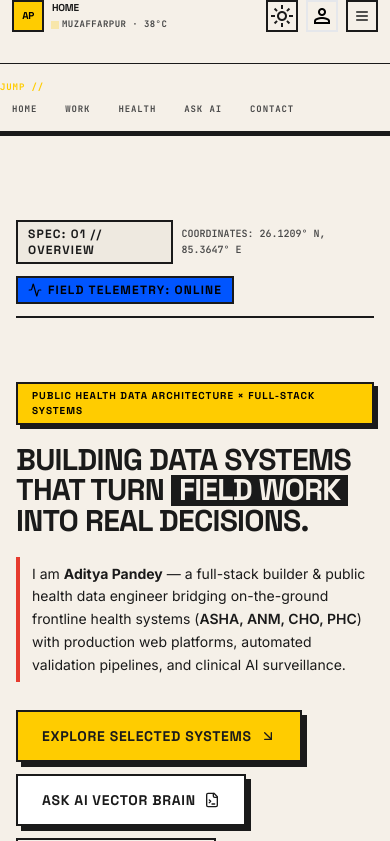
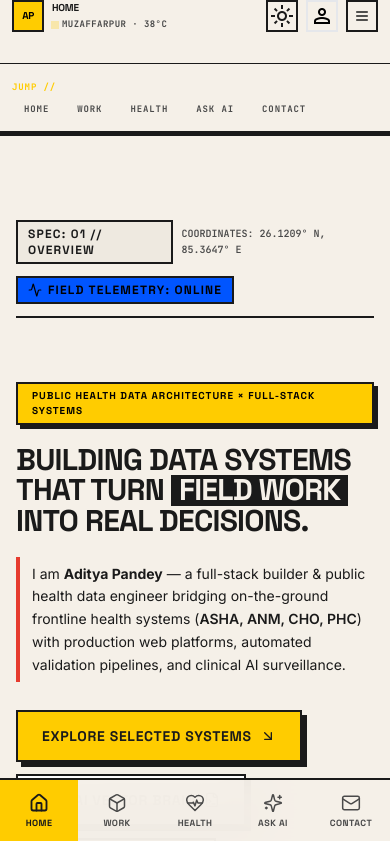
Before and after one commit to adityapandey2002/Portfolio, a Next.js app: page / in a window 390 px wide. Shown: the top 841 px of the page. Built offline with nearby package versions, Linux system fonts and the light colour scheme.

Commit message:
feat(mobile): mount and restyle fixed bottom tab bar; stop clipping jump label

```diff
--- a/src/app/globals.css
+++ b/src/app/globals.css
@@ -1562,6 +1562,13 @@ html[data-page='health'] .text-\[44px\] {
   --v2-ink-4-rgb: 138 138 138;
 }
 
+/* The fixed bottom tab bar is visible up to the lg breakpoint. */
+@media (max-width: 1023px) {
+  body {
+    padding-bottom: calc(64px + var(--safe-bottom));
+  }
+}
+
 html.dark {
   color-scheme: dark;
   --v2-primary-rgb: 229 225 228;
--- a/src/app/layout.tsx
+++ b/src/app/layout.tsx
@@ -3,6 +3,7 @@ import { Inter, JetBrains_Mono, Lora, Outfit, Space_Grotesk } from 'next/font/go
 import { Providers } from '@/components/providers/Providers';
 import { ThemeProvider } from '@/components/providers/ThemeProvider';
 import { MobileHeader } from '@/components/ui/MobileHeader';
+import { MobileTabBar } from '@/components/ui/MobileTabBar';
 import { DesktopNav } from '@/components/ui/DesktopNav';
 import { AmbientBackground } from '@/components/three/AmbientBackground';
 import './globals.css';
@@ -98,6 +99,7 @@ export default function RootLayout({ children }: { children: React.ReactNode })
       <body className={`${inter.variable} ${spaceGrotesk.variable} ${jetbrainsMono.variable} ${outfit.variable} ${jetbrains.variable} ${lora.variable} bg-surface dark:bg-surface-dark font-sans text-primary dark:text-on-surface antialiased pt-[4rem] lg:pt-0`}>
         <ThemeProvider>
           <MobileHeader />
+          <MobileTabBar />
           <DesktopNav />
           <AmbientBackground />
           <Providers>{children}</Providers>
--- a/src/components/ui/MobileHeader.tsx
+++ b/src/components/ui/MobileHeader.tsx
@@ -111,7 +111,7 @@ export function MobileHeader() {
 
       {/* Sticky jump nav strip */}
       <div
-        className={`sticky top-16 z-30 -mx-3 px-3 py-2 ${
+        className={`sticky top-16 z-30 px-3 py-2 ${
           isDark
             ? 'dark:bg-surface dark:border-white border-b border-white/10 shadow-[0_4px_0_#ffffff]'
             : 'bg-surface border-b border-primary shadow-[0_4px_0_#1a1a1a]'
--- a/src/components/ui/MobileTabBar.tsx
+++ b/src/components/ui/MobileTabBar.tsx
@@ -2,62 +2,58 @@
 
 import Link from 'next/link';
 import { usePathname } from 'next/navigation';
-import { motion } from 'framer-motion';
 import { Home, Box, HeartPulse, Sparkles, Mail } from 'lucide-react';
-import { usePreloader } from './Preloader';
 
 const TABS = [
-  { href: '/',        label: 'Home',    icon: Home,        active: ['/'] },
-  { href: '/work',    label: 'Work',    icon: Box,         active: ['/work'] },
-  { href: '/health',  label: 'Health',  icon: HeartPulse,  active: ['/health'] },
-  { href: '/ask',     label: 'Ask AI',  icon: Sparkles,    active: ['/ask'] },
-  { href: '/#contact', label: 'Contact', icon: Mail,       active: [] },
+  { href: '/', label: 'Home', icon: Home },
+  { href: '/work', label: 'Work', icon: Box },
+  { href: '/health', label: 'Health', icon: HeartPulse },
+  { href: '/ask', label: 'Ask AI', icon: Sparkles },
+  { href: '/#contact', label: 'Contact', icon: Mail },
 ];
 
+/**
+ * Fixed mobile bottom navigation, matching the V2 design: five equal
+ * tabs, active tab filled with primary-container, 44px touch targets.
+ * Desktop uses DesktopNav instead.
+ */
 export function MobileTabBar() {
   const pathname = usePathname();
-  const { done } = usePreloader();
 
-  const isActive = (tab: (typeof TABS)[number]) => {
-    if (tab.href === '/') return pathname === '/';
-    const path = tab.href.split('#')[0];
+  const isActive = (href: string) => {
+    if (href === '/') return pathname === '/';
+    const path = href.split('#')[0];
     return pathname.startsWith(path) && path !== '/';
   };
 
   return (
-    <motion.nav
+    <nav
       aria-label="Mobile navigation"
-      initial={{ y: 24, opacity: 0 }}
-      animate={done ? { y: 0, opacity: 1 } : { y: 24, opacity: 0 }}
-      transition={{ duration: 0.6, ease: [0.16, 1, 0.3, 1] }}
-      className="fixed inset-x-0 bottom-0 z-[110] border-t border-[var(--line)] bg-bg-2/90 backdrop-blur-md md:hidden"
+      className="fixed inset-x-0 bottom-0 z-[110] border-t-2 border-primary bg-surface/95 backdrop-blur-xl lg:hidden"
       style={{ paddingBottom: 'var(--safe-bottom)' }}
     >
-      <div className="mx-auto flex w-full max-w-[480px] items-stretch justify-around px-2 pt-1.5">
-        {TABS.map((t) => {
-          const active = isActive(t);
-          const Icon = t.icon;
+      <div className="grid h-16 w-full grid-cols-5 items-stretch">
+        {TABS.map((tab) => {
+          const active = isActive(tab.href);
+          const Icon = tab.icon;
           return (
             <Link
-              key={t.href}
-              href={t.href}
-              className="relative flex min-h-[52px] flex-1 flex-col items-center justify-center gap-1 rounded-lg"
-              style={{ color: active ? 'var(--primary)' : 'var(--ink-3)' }}
+              key={tab.href}
+              href={tab.href}
+              className={`flex min-h-[44px] flex-col items-center justify-center gap-1 px-1 transition-colors ${
+                active
+                  ? 'bg-primary-container text-on-primary-container font-bold'
+                  : 'text-on-surface-variant hover:text-on-surface'
+              }`}
             >
-              {active && (
-                <motion.span
-                  layoutId="mobile-tab-active"
-                  className="absolute inset-x-1 -top-[3px] mx-auto h-1 w-6 rounded-b-md"
-                  style={{ background: 'var(--primary)', boxShadow: '0 0 10px var(--primary-glow)' }}
-                  transition={{ duration: 0.3, ease: [0.16, 1, 0.3, 1] }}
-                />
-              )}
-              <Icon size={18} strokeWidth={active ? 2.2 : 1.8} />
-              <span className="font-mono text-[9px] uppercase tracking-[0.14em]">{t.label}</span>
+              <Icon size={20} strokeWidth={active ? 2.2 : 1.8} />
+              <span className="font-headline text-[9px] font-bold uppercase tracking-wider">
+                {tab.label}
+              </span>
             </Link>
           );
         })}
       </div>
-    </motion.nav>
+    </nav>
   );
 }
```
